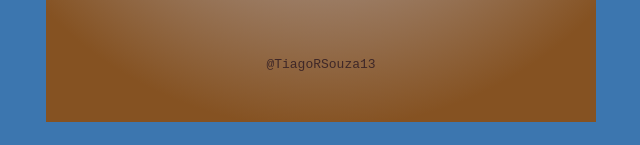
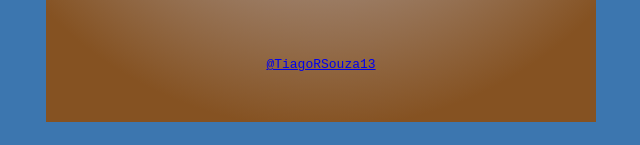
Before and after one commit to rsouza13/jogo-memoria, a plain HTML site: page index.html in a window 1280 px wide. Shown: the part 652-797 px from the top of the page, without its empty margins (319-959 px from the left). Drawn offline with Linux system fonts and the light colour scheme.

Commit message:
Update index.html

```diff
--- a/index.html
+++ b/index.html
@@ -13,7 +13,7 @@
         <div class="game"></div>
         <button class="reset" onclick="window.location.reload()">RESET GAME</button>
         <footer>
-            <p>@TiagoRSouza13</p>
+            <p><a href="https://github.com/rsouza13/jogo-memoria">@TiagoRSouza13</a></p>
         </footer>
     </div>
     <script src="./src/scripts/engine.js"></script>
```
